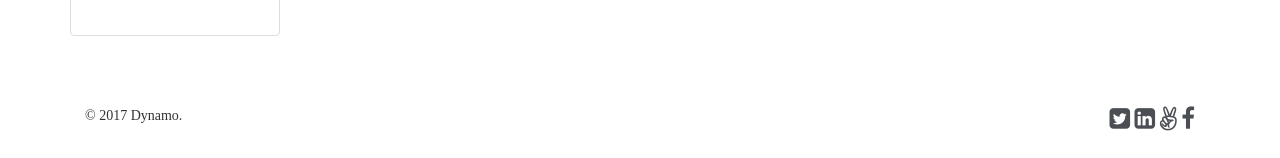
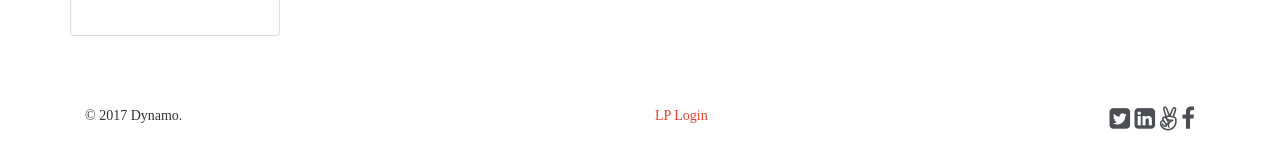
Before and after one commit to dynamovc/dynamovc.github.io, a Jekyll site: the page built from companies.html, in a window 1280 px wide and 900 px high, scrolled down 715 px. Shown: the part 739-897 px from the top of the window. Built offline with Jekyll 4.4.1, drawn with Linux system fonts in a browser that asks for light colours; nearby versions of some CDN libraries; some web fonts are replaced.

Commit message:
link updates

```diff
--- a/_includes/footer.html
+++ b/_includes/footer.html
@@ -7,6 +7,7 @@
 	  	</div>
 
 	  	<div class="col-xs-6">
+	  		<a href="https://esharesinc.com/accounts/login/" target="_blank">LP Login</a>
 	  		<p class="pull-right" id ="social-icons">
 		  		<a href="http://twitter.com/thisisdynamo" target="_blank"><i class="fa fa-twitter-square fa-lg" aria-hidden="true"></i></a>
 
--- a/companies.html
+++ b/companies.html
@@ -33,7 +33,7 @@ title: Companies
 
       <div class="col-lg-3 col-sm-4 col-xs-6"><a title="Workhound" href="http://workhound.com" target="_blank"><img class="thumbnail img-responsive" src="/img/workhound.png"></a></div>
 
-      <div class="col-lg-3 col-sm-4 col-xs-6"><a title="Stord" href="http://stord.com" target="_blank"><img class="thumbnail img-responsive" src="/img/stord.png"></a></div>
+      <div class="col-lg-3 col-sm-4 col-xs-6"><a title="Stord" href="http://stord.co" target="_blank"><img class="thumbnail img-responsive" src="/img/stord.png"></a></div>
 
   <br>
       <div class="col-lg-3 col-sm-4 col-xs-6"><a title="Sirenum" href="http://sirenum.com" target="_blank"><img class="thumbnail img-responsive" src="/img/sirenum.png"></a></div>
```
